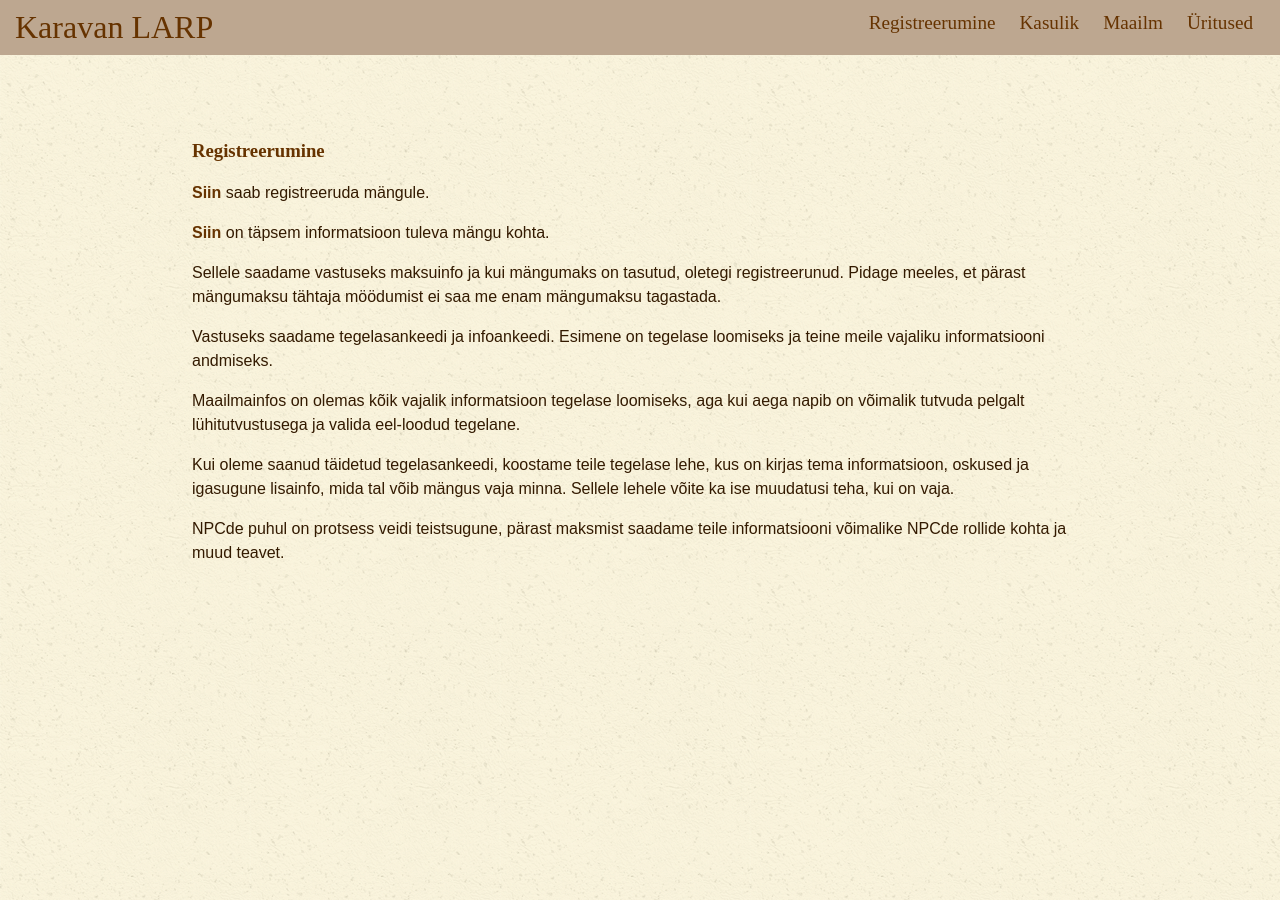
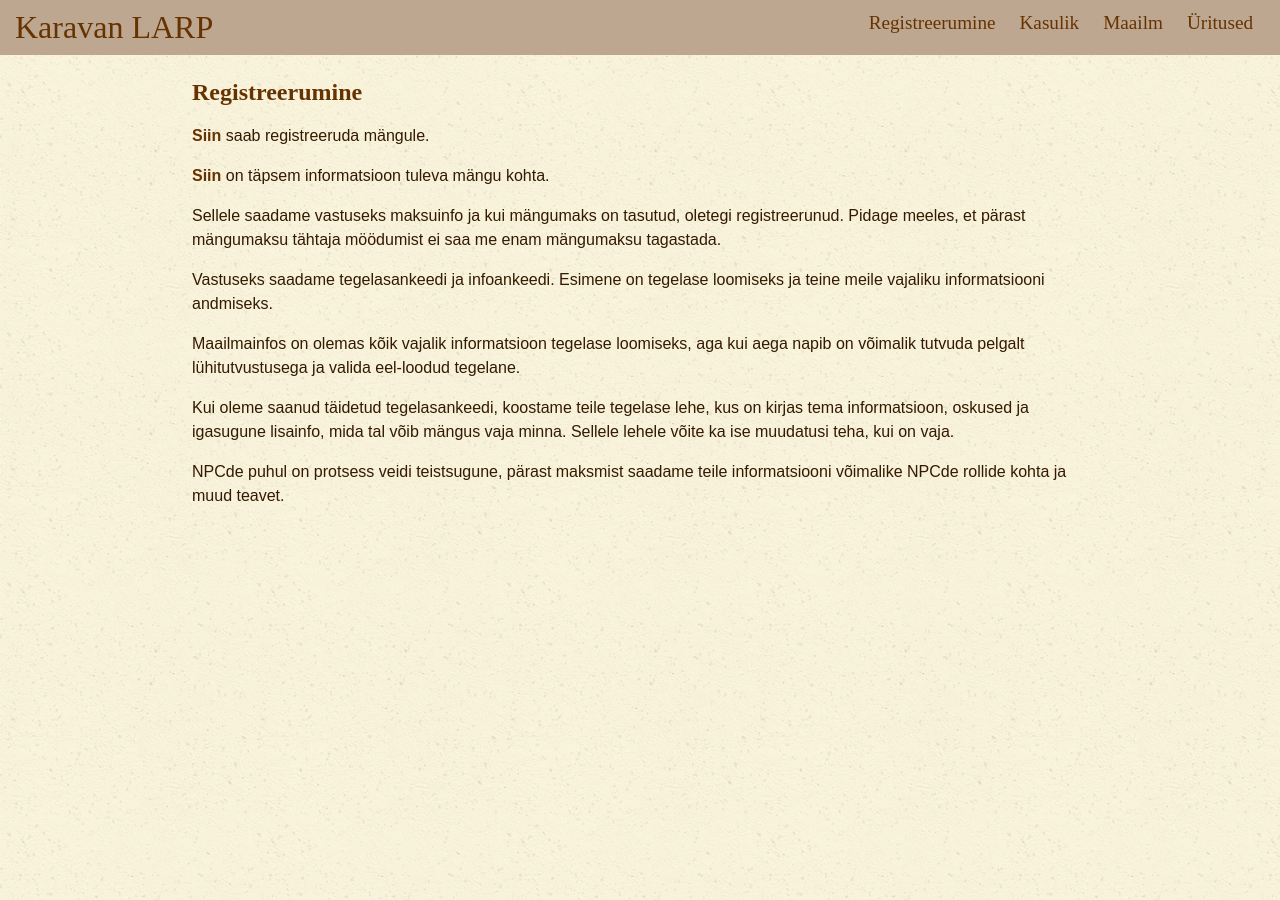
Before and after one commit to karavanlarp/karavanlarp.github.io, a Jekyll site: the page built from est/reg/registration.md, in a window 1280 px wide. Built offline with Jekyll 4.4.1, drawn with Linux system fonts in a browser that asks for light colours; some web fonts are replaced.

Commit message:
text fix

```diff
--- a/est/reg/registration.md
+++ b/est/reg/registration.md
@@ -2,7 +2,7 @@
 layout: default-est
 title: Registreerumine
 ---
-### Registreerumine
+## Registreerumine
 
 [Siin](https://docs.google.com/forms/d/e/1FAIpQLSeAbgv7lwfXDTZg79ilzr9viXpaltvDXO7ehVIw7Fk1D1sCRA/viewform) saab registreeruda mängule.
 
```
